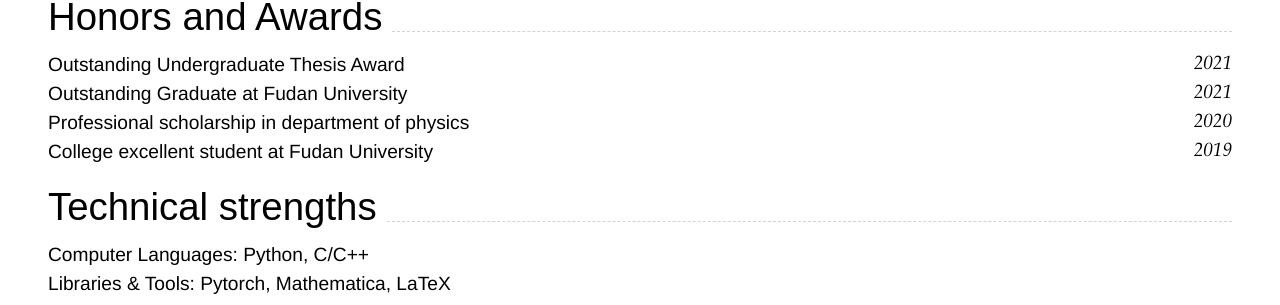
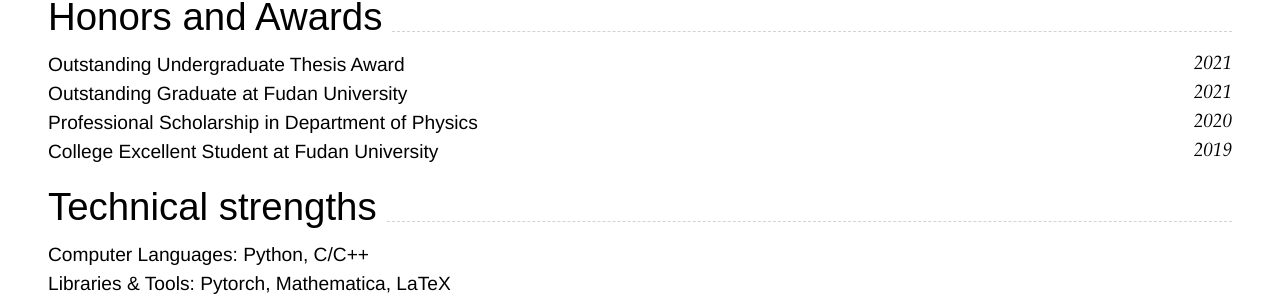
Before and after one commit to tianyi-phy/cv, a Jekyll site: the page built from index.md, in a window 1280 px wide and 900 px high, scrolled down 1934 px. Shown: the part 219-524 px from the top of the window. Built offline with Jekyll 4.4.1, drawn with Linux system fonts in a browser that asks for light colours; nearby versions of some CDN libraries.

```diff
--- a/index.md
+++ b/index.md
@@ -94,8 +94,8 @@ I have a wide interest in cosmology, particle physics and high energy theory.<br
 ## Honors and Awards
 Outstanding Undergraduate Thesis Award  `2021`
 Outstanding Graduate at Fudan University  `2021`
-Professional scholarship in department of physics  `2020`
-College excellent student at Fudan University  `2019`
+Professional Scholarship in Department of Physics  `2020`
+College Excellent Student at Fudan University  `2019`
 
 
 ## Technical strengths
```
